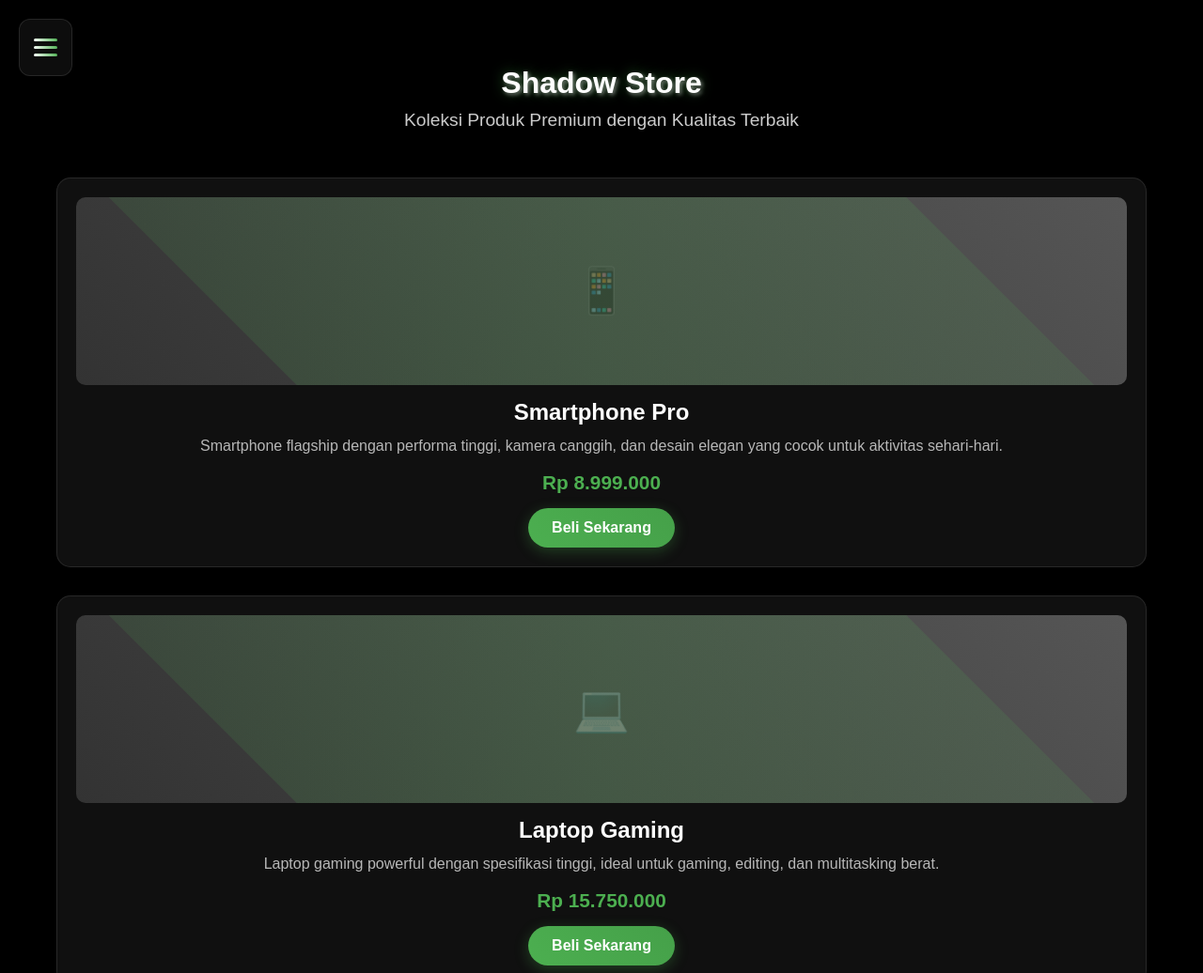
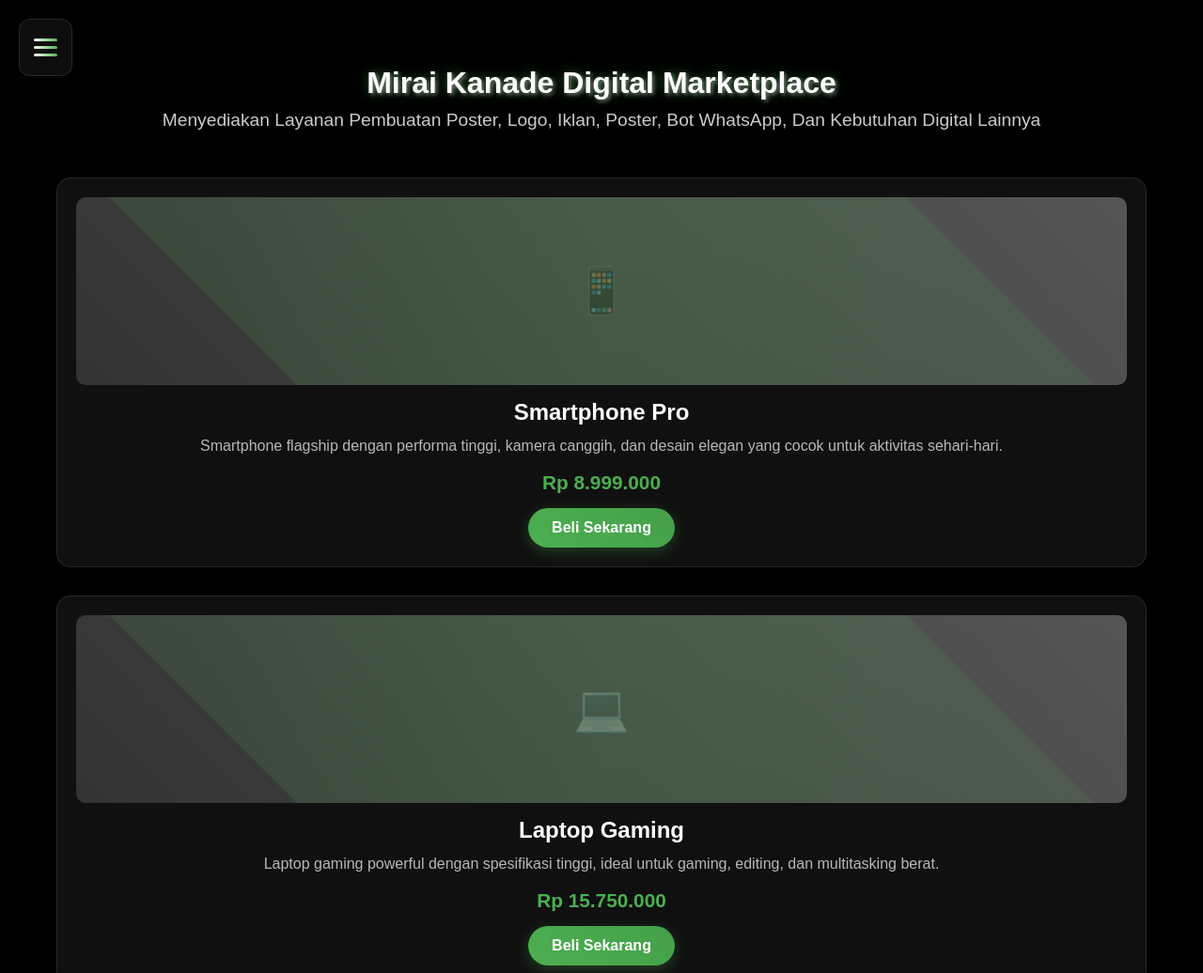
Before and after one commit to Mirai-Kanade/Mirai-Kanade.github.io, a plain HTML site: page index.html in a window 1280 px wide. Shown: the top 1036 px of the page at 94% size. Drawn offline with Linux system fonts and the light colour scheme.

Commit message:
Update index.html

```diff
--- a/index.html
+++ b/index.html
@@ -596,8 +596,8 @@
 
     <div class="container">
         <header class="header">
-            <h1>Shadow Store</h1>
-            <p>Koleksi Produk Premium dengan Kualitas Terbaik</p>
+            <h1>Mirai Kanade Digital Marketplace</h1>
+            <p>Menyediakan Layanan Pembuatan Poster, Logo, Iklan, Poster, Bot WhatsApp, Dan Kebutuhan Digital Lainnya</p>
         </header>
 
         <section class="products" id="pricing">
```
